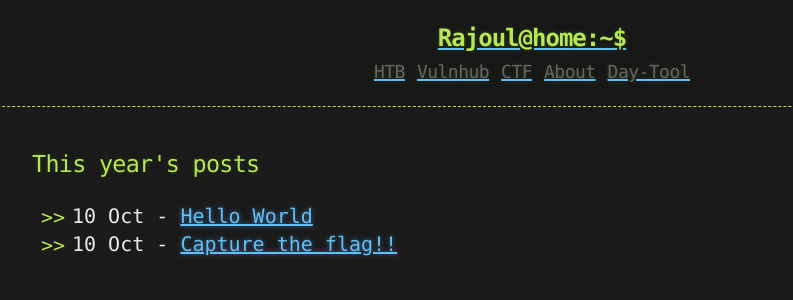
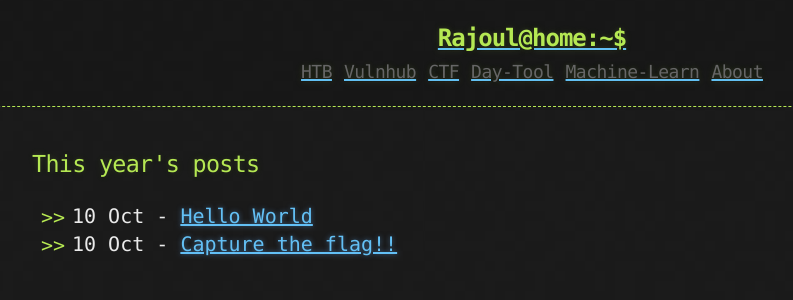
Before and after one commit to rajoul/rajoul.github.io, a Jekyll site: the page built from index.html, in a window 1280 px wide. Shown: the top 300 px of the page, without its empty margins (108-901 px from the left). Built offline with Jekyll 4.4.1, drawn with Linux system fonts in a browser that asks for light colours; the list of posts is cut into pages by our own code.

Commit message:
Update links.html

```diff
--- a/_includes/links.html
+++ b/_includes/links.html
@@ -1,5 +1,6 @@
 <a href="{{ "/htb" | prepend: site.baseurl | replace: '//', '/' }}"><h2 class="header-link">HTB</h2></a>
 <a href="{{ "/vulnhub" | prepend: site.baseurl | replace: '//', '/' }}"><h2 class="header-link">Vulnhub</h2></a>
 <a href="{{ "/ctf" | prepend: site.baseurl | replace: '//', '/' }}"><h2 class="header-link">CTF</h2></a>
+<a href="{{ "/day_tool" | prepend: site.baseurl | replace: '//', '/' }}"><h2 class="header-link">Day-Tool</h2></a>
+<a href="{{ "/machine_learn" | prepend: site.baseurl | replace: '//', '/' }}"><h2 class="header-link">Machine-Learn</h2></a>
 <a href="{{ "/about" | prepend: site.baseurl | replace: '//', '/' }}"><h2 class="header-link">About</h2></a>
-<a href="{{ "/day_tool" | prepend: site.baseurl | replace: '//', '/' }}"><h2 class="header-link">Day-Tool</h2></a>
```
